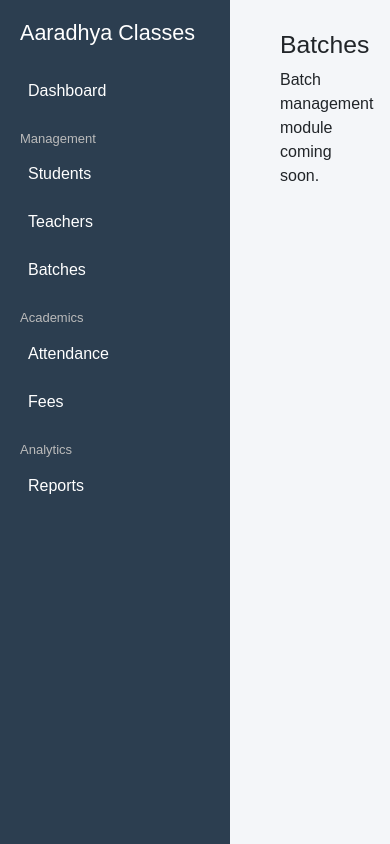
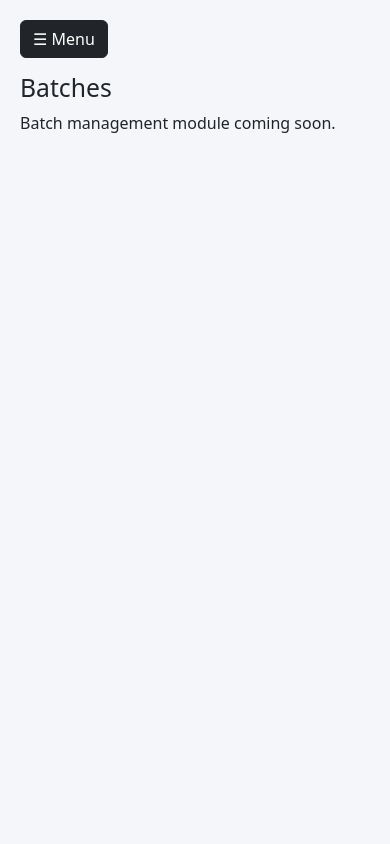
Before and after one commit to cuk6912/aaradhya-classes, a Flask app: page /batches in a window 390 px wide. Run offline with Flask 3, Linux system fonts and the light colour scheme.

Commit message:
Update layout.html

```diff
--- a/templates/layout.html
+++ b/templates/layout.html
@@ -5,14 +5,14 @@
 
 <title>Aaradhya Classes ERP</title>
 
+<meta name="viewport" content="width=device-width, initial-scale=1">
+
 <link href="https://cdn.jsdelivr.net/npm/bootstrap@5.3.2/dist/css/bootstrap.min.css" rel="stylesheet">
 
 <style>
 
 body{
 background:#f4f6f9;
-margin:0;
-font-family:Arial;
 }
 
 .sidebar{
@@ -22,23 +22,14 @@ position:fixed;
 background:#2c3e50;
 color:white;
 padding:20px;
-}
-
-.sidebar h4{
-margin-bottom:25px;
-}
-
-.sidebar h6{
-margin-top:20px;
-color:#bbb;
-font-size:13px;
+transition:0.3s;
 }
 
 .sidebar a{
 display:block;
 color:white;
 text-decoration:none;
-margin:8px 0;
+margin:10px 0;
 padding:8px;
 border-radius:4px;
 }
@@ -49,7 +40,32 @@ background:#34495e;
 
 .main{
 margin-left:250px;
-padding:30px;
+padding:20px;
+}
+
+.menu-btn{
+display:none;
+}
+
+@media (max-width:768px){
+
+.sidebar{
+left:-230px;
+}
+
+.sidebar.active{
+left:0;
+}
+
+.main{
+margin-left:0;
+}
+
+.menu-btn{
+display:block;
+margin-bottom:15px;
+}
+
 }
 
 </style>
@@ -58,36 +74,52 @@ padding:30px;
 
 <body>
 
-<div class="sidebar">
+<div class="sidebar" id="sidebar">
 
 <h4>Aaradhya Classes</h4>
 
 <a href="/">Dashboard</a>
 
-<h6>Management</h6>
+<h6 style="color:#bbb;margin-top:20px">Management</h6>
 
 <a href="/students">Students</a>
 <a href="/teachers">Teachers</a>
 <a href="/batches">Batches</a>
 
-<h6>Academics</h6>
+<h6 style="color:#bbb;margin-top:20px">Academics</h6>
 
 <a href="/attendance">Attendance</a>
 <a href="/fees">Fees</a>
 
-<h6>Analytics</h6>
+<h6 style="color:#bbb;margin-top:20px">Analytics</h6>
 
 <a href="/reports">Reports</a>
+
+<a href="/logout" style="margin-top:30px;color:#ffb3b3">Logout</a>
 
 </div>
 
 
 <div class="main">
 
+<button class="btn btn-dark menu-btn" onclick="toggleMenu()">☰ Menu</button>
+
 {% block content %}
+
 {% endblock %}
 
 </div>
 
+
+<script>
+
+function toggleMenu(){
+
+document.getElementById("sidebar").classList.toggle("active")
+
+}
+
+</script>
+
 </body>
 </html>
```
